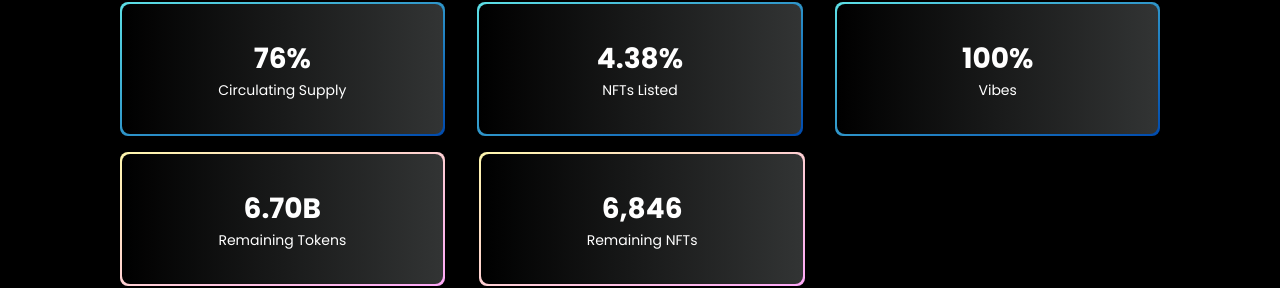
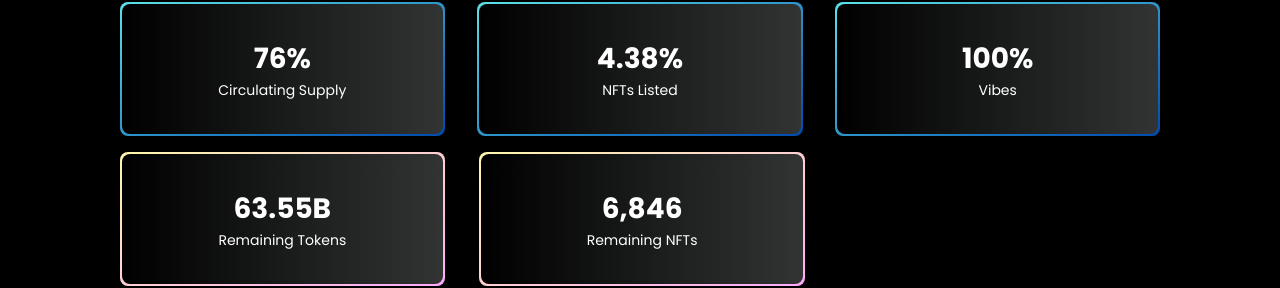
Before and after one commit to Moin105/picklefinal, a React (Create React App) app: page / in a window 1280 px wide. Shown: the part 5164-5452 px from the top of the page. Built offline with nearby package versions, Linux system fonts and the light colour scheme; a web font is replaced by a local one.

Commit message:
nft collection section

```diff
--- a/src/Components/Revenue/Revenue.jsx
+++ b/src/Components/Revenue/Revenue.jsx
@@ -63,7 +63,7 @@ function Revenue() {
           </div>
           <div className="revenuess">
             <div className="revenue-card4">
-              <h3>6.70B</h3>
+              <h3>63.55B</h3>
               <p>Remaining Tokens</p>
             </div>{" "}
             <div className="revenue-card4">
```
